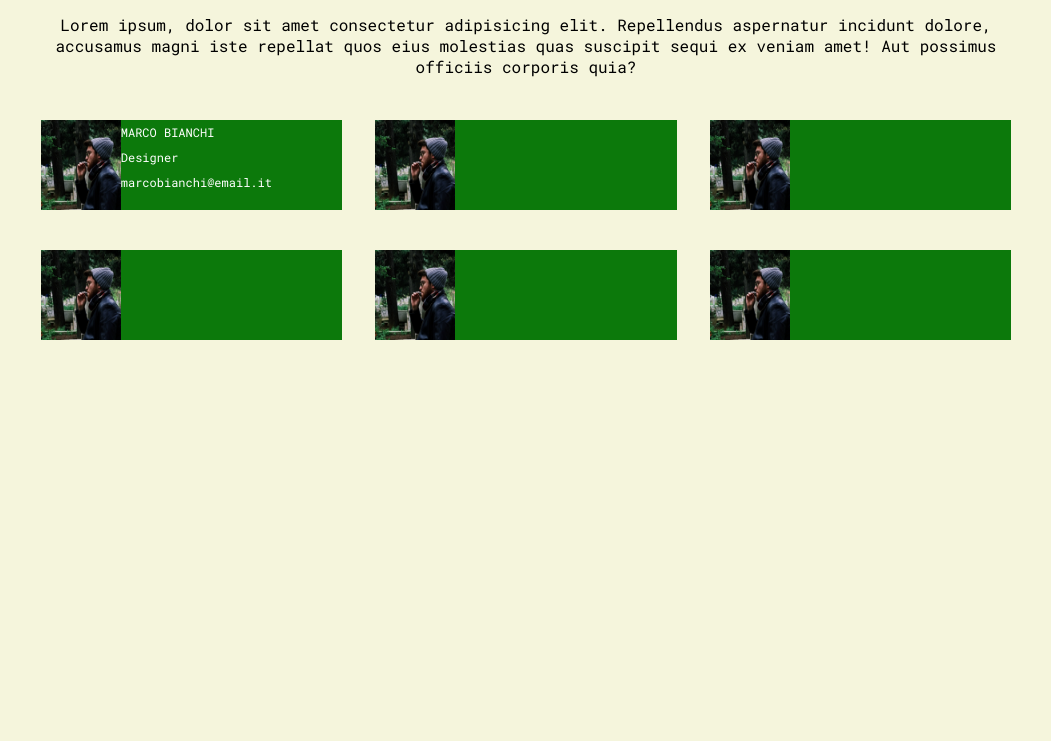
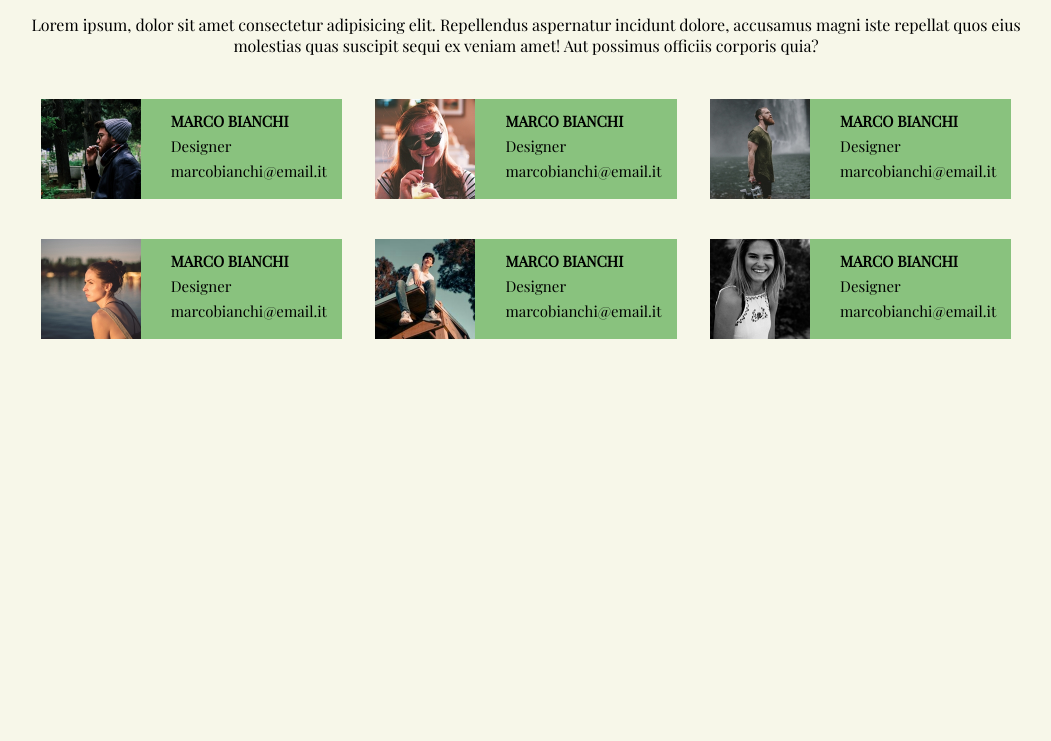
Before and after one commit to Paolo-dev-it/Html-css-flexbox-cards, a plain HTML site: page index.html in a window 1280 px wide. Shown: the part 59-800 px from the top of the page, without its empty margins (114-1165 px from the left). Drawn offline with nearby package versions, Linux system fonts and the light colour scheme.

Commit message:
Inserito dati team.

```diff
--- a/assets/css/style.css
+++ b/assets/css/style.css
@@ -1,5 +1,4 @@
-@import url('https://fonts.googleapis.com/css2?family=Kanit&family=Roboto+Mono&family=Roboto:ital,wght@0,100;0,300;0,400;0,500;0,700;0,900;1,100;1,300;1,400;1,500;1,700;1,900&display=swap');
-
+@import url('https://fonts.googleapis.com/css2?family=Playfair+Display&display=swap');
 
 
 *{
@@ -9,8 +8,8 @@
 }
 
 body {
-    background-color: beige;
-    font-family: 'Kanit', sans-serif; font-family: 'Roboto', sans-serif; font-family: 'Roboto Mono', monospace;
+    background-color: rgb(247, 247, 233);
+    font-family: 'Playfair Display', serif;
 }
 /* stile titolo e descrizione */
 header {
@@ -44,28 +43,34 @@ header {
 
 .card  {
     width: calc(90% / 3);
-    height: 90px;
+    height: 100px;
     display: flex;
-    justify-content: flex-start;
     flex-wrap: wrap;
 }
 
  .design {
     margin-bottom: 40px;
-    background-color: rgba(8, 119, 8, 0.981);
+    background-color: rgb(137, 194, 126);
 }
 
 img {
     height: 100%;
-    width: 80px;
+    width: 100px;
 
 
 }
 
-.card, .member {
+ .member {
     text-align: left;
-    font-size: 12px;
-    color: white;
+    margin-left: 30px;
+    margin-top: 10px;
+    font-size: 15px;
+    color: black;
     list-style: none;
     line-height: 25px;
+    padding: 0px;
 }
+
+.member .name {
+    font-weight: 900;
+}
--- a/index.html
+++ b/index.html
@@ -29,23 +29,48 @@
             </div>
 
             <div class="card design">
-                <img src="./assets/img/male1.png" alt="">
+                <img src="./assets/img/female1.png" alt="">
+                <ul class="member">
+                    <li class="name">MARCO BIANCHI</li>
+                    <li class="job"> Designer </li>
+                    <li class="email"> marcobianchi@email.it</li>
+                </ul>
             </div>
 
             <div class="card design">
-                <img src="./assets/img/male1.png" alt="">
+                <img src="./assets/img/male2.png" alt="">
+                <ul class="member">
+                    <li class="name">MARCO BIANCHI</li>
+                    <li class="job"> Designer </li>
+                    <li class="email"> marcobianchi@email.it</li>
+                </ul>
             </div>
 
             <div class="card design">
-                <img src="./assets/img/male1.png" alt="">
+                <img src="./assets/img/female2.png" alt="">
+                <ul class="member">
+                    <li class="name">MARCO BIANCHI</li>
+                    <li class="job"> Designer </li>
+                    <li class="email"> marcobianchi@email.it</li>
+                </ul>
             </div>
 
             <div class="card design">
-                <img src="./assets/img/male1.png" alt="">
+                <img src="./assets/img/male3.png" alt="">
+                <ul class="member">
+                    <li class="name">MARCO BIANCHI</li>
+                    <li class="job"> Designer </li>
+                    <li class="email"> marcobianchi@email.it</li>
+                </ul>
             </div>
 
             <div class="card design">
-                <img src="./assets/img/male1.png" alt="">
+                <img src="./assets/img/female3.png" alt="">
+                <ul class="member">
+                    <li class="name">MARCO BIANCHI</li>
+                    <li class="job"> Designer </li>
+                    <li class="email"> marcobianchi@email.it</li>
+                </ul>
             </div>
 
         </section>
```
